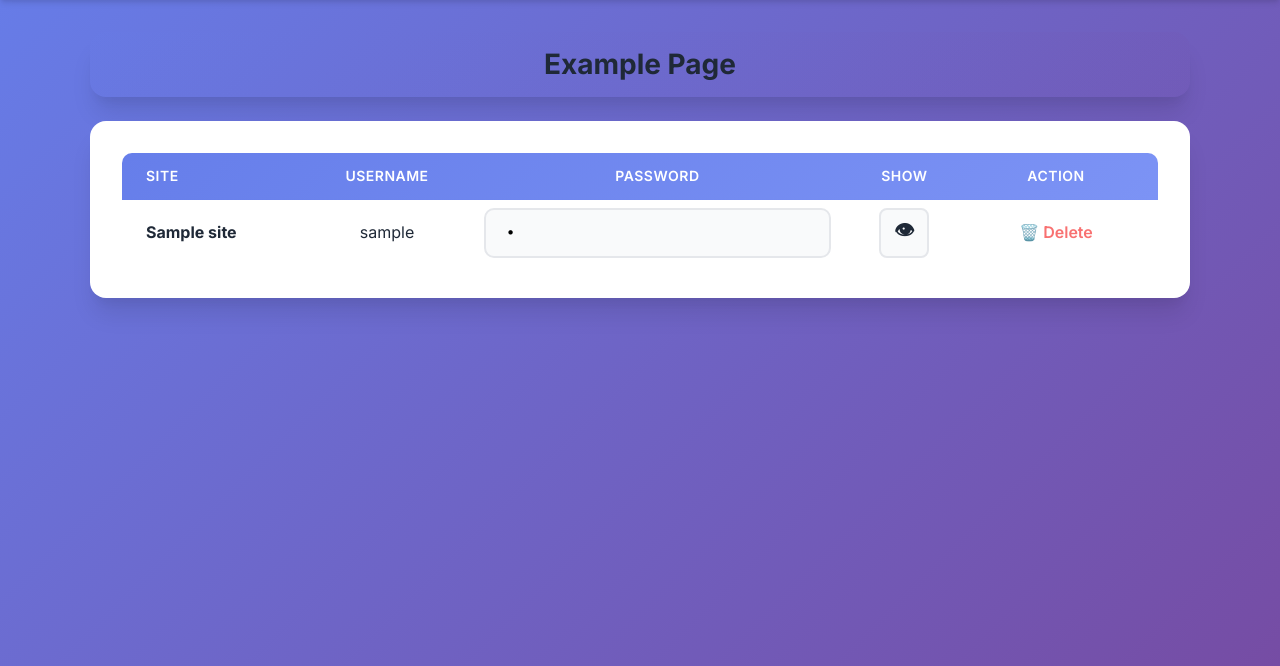
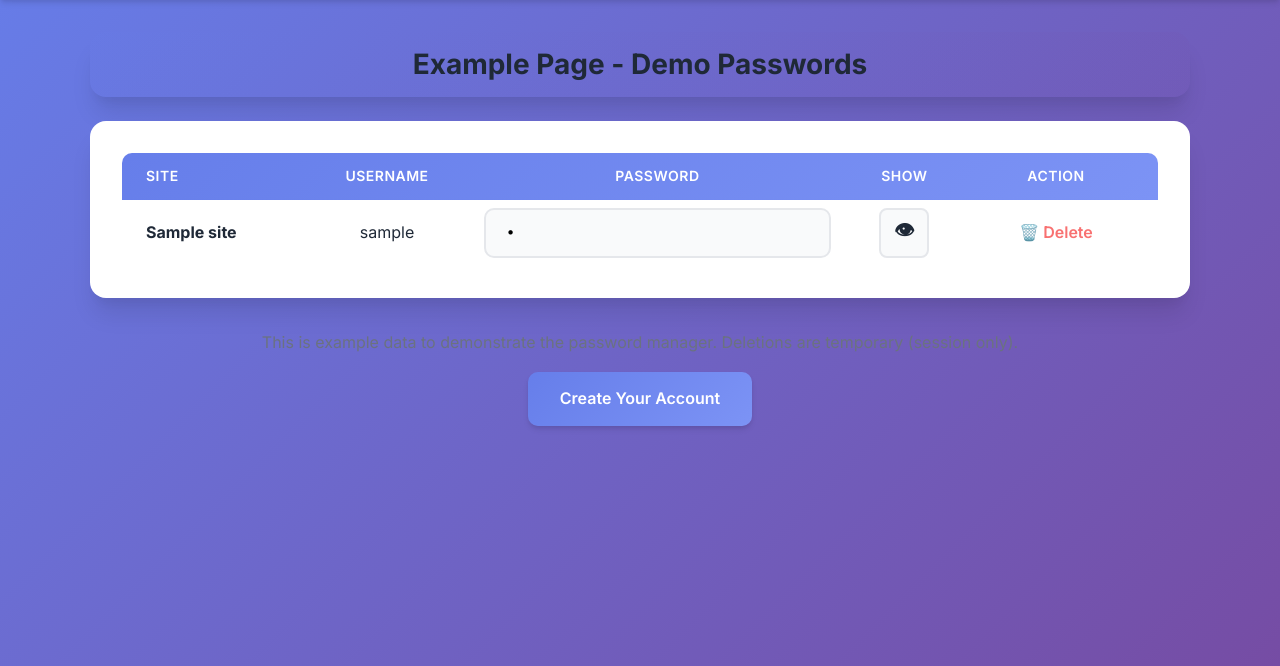
Before and after one commit to Arifrei/password-manager, a Flask app: template templates/example.html in a window 1280 px wide. Shown: the part 79-745 px from the top of the page. Run offline with Flask 3, Linux system fonts and the light colour scheme; the template is opened without the code that fills it: most values are stand-ins (such as "Sample title", 1, 10 or a date in 2020); parts of the project's set-up code (start-up, migrations or seed data) failed here and were passed over.

Commit message:
Hard code example data to prevent security breach

```diff
--- a/main.py
+++ b/main.py
@@ -18,10 +18,20 @@ app.config["SECRET_KEY"] = os.getenv("FLASK_KEY")
 key = os.getenv("ENCRYPTION_KEY").encode()
 cipher = Fernet(key)
 
+
 class Base(DeclarativeBase):
     pass
 
-app.config['SQLALCHEMY_DATABASE_URI'] = os.getenv('DATABASE_URL')
+database_url = os.getenv('DATABASE_URL')
+if database_url:
+    if database_url.startswith('postgres://'):
+        database_url = database_url.replace('postgres://', 'postgresql://', 1)
+    app.config['SQLALCHEMY_DATABASE_URI'] = database_url
+else:
+    app.config['SQLALCHEMY_DATABASE_URI'] = 'sqlite:///passwords.db'
+
+app.config['SQLALCHEMY_TRACK_MODIFICATIONS'] = False
+
 db = SQLAlchemy(model_class=Base)
 db.init_app(app)
 
@@ -29,9 +39,11 @@ login_manager = LoginManager()
 login_manager.login_view = 'login'
 login_manager.init_app(app)
 
+
 @login_manager.user_loader
 def load_user(user_id):
     return db.session.get(Users, user_id)
+
 
 class Users(db.Model, UserMixin):
     __tablename__ = "users"
@@ -46,6 +58,7 @@ class Users(db.Model, UserMixin):
         self.email = email
         self.password = password
 
+
 class Passwords(db.Model):
     __tablename__ = "passwords"
     id: Mapped[int] = mapped_column(Integer, primary_key=True)
@@ -55,12 +68,15 @@ class Passwords(db.Model):
     password: Mapped[str] = mapped_column(LargeBinary, nullable=False)
     user: Mapped["Users"] = relationship(back_populates="passwords")
 
+
 with app.app_context():
     db.create_all()
+
 
 @app.route("/")
 def welcome():
     return render_template('welcome.html')
+
 
 @app.route("/register", methods=["GET", "POST"])
 def register():
@@ -73,15 +89,16 @@ def register():
         else:
             password = generate_password_hash(form['password'], 'pbkdf2:sha256', 6)
             new_user = Users(
-                name = form['name'],
-                email = form['email'],
-                password = password
+                name=form['name'],
+                email=form['email'],
+                password=password
             )
             db.session.add(new_user)
             db.session.commit()
             login_user(new_user)
             return redirect(url_for('home'))
     return render_template('register.html')
+
 
 @app.route("/login", methods=["GET", "POST"])
 def login():
@@ -97,6 +114,7 @@ def login():
             return redirect(url_for('home'))
     return render_template('login.html')
 
+
 @app.route("/home")
 @login_required
 def home():
@@ -104,6 +122,7 @@ def home():
     password_list = [cipher.decrypt(p.password).decode() for p in info]
     data = list(zip(info, password_list))
     return render_template('index.html', data=data)
+
 
 @app.route("/add-password", methods=["GET", "POST"])
 @login_required
@@ -116,7 +135,8 @@ def add_password():
             print(password)
             return render_template('add.html', password=password)
         elif action == "save":
-            entries = db.session.execute(db.select(Passwords).where(Passwords.user_id == current_user.id)).scalars().all()
+            entries = db.session.execute(
+                db.select(Passwords).where(Passwords.user_id == current_user.id)).scalars().all()
             if any(entry.site == form['site'] for entry in entries):
                 flash('The site/app you entered is already registered.')
             new_entry = Passwords(
@@ -129,6 +149,7 @@ def add_password():
             db.session.commit()
             return redirect(url_for('home'))
     return render_template('add.html')
+
 
 @app.route("/delete/<int:entry_id>")
 @login_required
@@ -144,16 +165,49 @@ def logout():
     logout_user()
     return redirect(url_for('welcome'))
 
+
 @app.route("/example")
 def example():
-    info = db.session.execute(db.select(Passwords).where(Passwords.user_id == 1)).scalars().all()
-    password_list = [cipher.decrypt(p.password).decode() for p in info]
-    data = list(zip(info, password_list))
-    return render_template('example.html', data=data)
+    class ExampleEntry:
+        def __init__(self, entry_id, site, username, password_text):
+            self.site = site
+            self.username = username
+            self.id = entry_id
+
+    all_examples = [
+        (ExampleEntry(1, "Gmail", "john.doe@gmail.com", "ExamplePass123!"), "ExamplePass123!"),
+        (ExampleEntry(2, "Facebook", "johndoe@example.com", "SecureP@ssw0rd"), "SecureP@ssw0rd"),
+        (ExampleEntry(3, "Twitter", "@johndoe", "MyTw1tt3r!Pass"), "MyTw1tt3r!Pass"),
+        (ExampleEntry(4, "LinkedIn", "john.doe@example.com", "Pr0f3ssional#2024"), "Pr0f3ssional#2024"),
+    ]
+
+    # Get deleted IDs from session
+    from flask import session
+    deleted_ids = session.get('deleted_examples', [])
+
+    # Filter out deleted entries
+    example_data = [entry for entry in all_examples if entry[0].id not in deleted_ids]
+
+    return render_template('example.html', data=example_data)
+
+
+@app.route("/delete-example/<int:entry_id>")
+def delete_example(entry_id):
+    from flask import session
+    deleted_ids = session.get('deleted_examples', [])
+
+    if entry_id not in deleted_ids:
+        deleted_ids.append(entry_id)
+
+    session['deleted_examples'] = deleted_ids
+
+    return redirect(url_for('example'))
+
 
 letters = list("abcdefghijklmnopqrstuvwxyzABCDEFGHIJKLMNOPQRSTUVWXYZ")
 numbers = list("0123456789")
 symbols = list("!#$%&()*+")
+
 
 def pass_generator():
     password_list = []
@@ -164,6 +218,5 @@ def pass_generator():
     return "".join(password_list)
 
 
-
 if __name__ == "__main__":
     app.run(debug=True)
--- a/templates/example.html
+++ b/templates/example.html
@@ -1,7 +1,7 @@
 {% extends 'base.html' %}
 
 {% block content %}
-<h2>Example Page</h2>
+<h2>Example Page - Demo Passwords</h2>
 
 <div class="table-container">
   <table class="table">
@@ -34,11 +34,17 @@
   </table>
 </div>
 
+<div style="text-align: center; margin-top: 2rem;">
+  <p style="color: var(--text-light); margin-bottom: 1rem;">This is example data to demonstrate the password manager. Deletions are temporary (session only).</p>
+  <a href="{{ url_for('register') }}" class="btn btn-primary">Create Your Account</a>
+</div>
+
 <!-- Delete Confirmation Modal -->
 <div id="deleteModal" class="modal">
   <div class="modal-content">
-    <h3>Delete Password</h3>
+    <h3>Delete Password (Demo)</h3>
     <p id="deleteMessage">Are you sure you want to delete this password?</p>
+    <p style="font-size: 0.85rem; color: var(--text-light);">This will only delete it for your current session.</p>
     <div class="modal-buttons">
       <button id="cancelDelete" class="btn btn-outline-secondary">Cancel</button>
       <button id="confirmDelete" class="btn btn-danger">Delete</button>
@@ -75,8 +81,8 @@
         e.preventDefault();
         const entryId = this.getAttribute('data-entry-id');
         const site = this.getAttribute('data-site');
-        deleteUrl = "{{ url_for('delete_entry', entry_id=0) }}".replace('0', entryId);
-        deleteMessage.textContent = `Are you sure you want to delete the password for ${site}? This action cannot be undone.`;
+        deleteUrl = "{{ url_for('delete_example', entry_id=0) }}".replace('0', entryId);
+        deleteMessage.textContent = `Are you sure you want to delete the password for ${site}?`;
         modal.style.display = 'flex';
       });
     });
```
Also changed, not shown: templates/base.html (line endings or trailing spaces).
